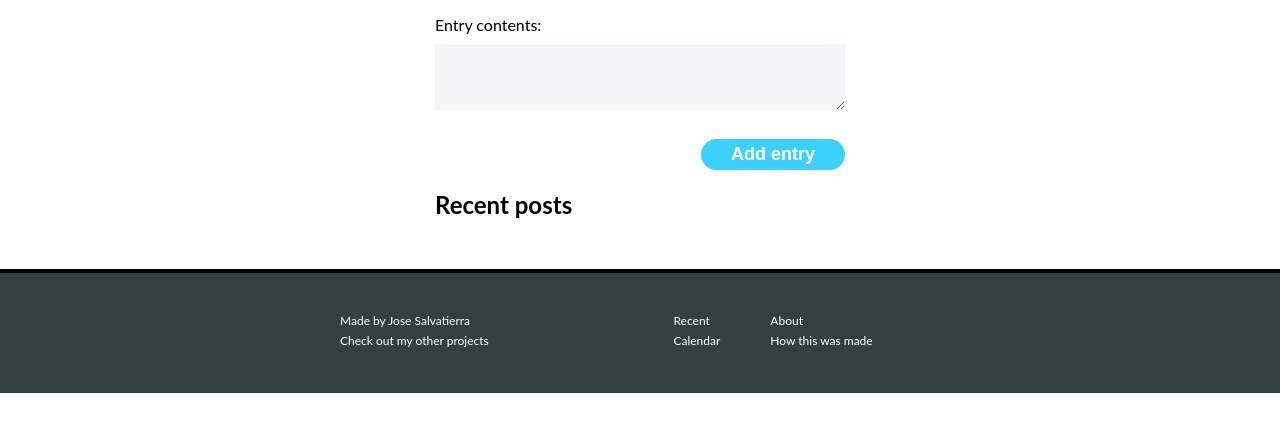
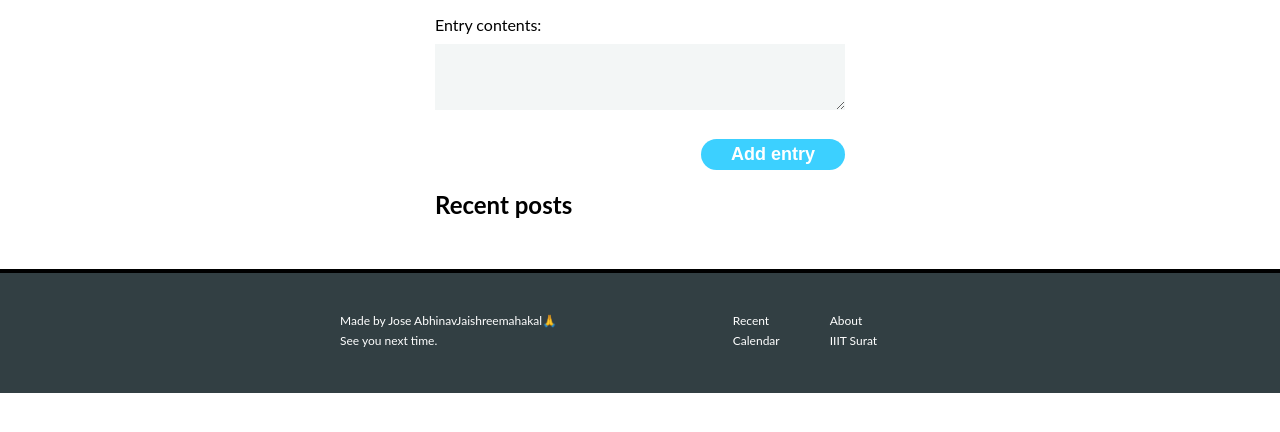
Before and after one commit to ramanabhinav7/microblog, a Flask app: page / in a window 1280 px wide. Shown: the part 227-659 px from the top of the page. Run offline with Flask 3, Linux system fonts and the light colour scheme; data that the repository does not hold is empty.

Commit message:
Update home.html

```diff
--- a/templates/home.html
+++ b/templates/home.html
@@ -49,8 +49,8 @@
   <footer class="footer">
     <div class="footer__content">
       <section class="left">
-        <a class="footer__item">Made by Jose Salvatierra</a>
-        <a class="footer__item">Check out my other projects</a>
+        <a class="footer__item">Made by Jose AbhinavJaishreemahakal🙏</a>
+        <a class="footer__item">See you next time.</a>
       </section>
       <section class="right">
         <div class="footer__column">
@@ -59,7 +59,7 @@
         </div>
         <div class="footer__column">
           <a class="footer__item" href="#">About</a>
-          <a class="footer__item">How this was made</a>
+          <a class="footer__item">IIIT Surat</a>
         </div>
       </section>
     </div>
```
